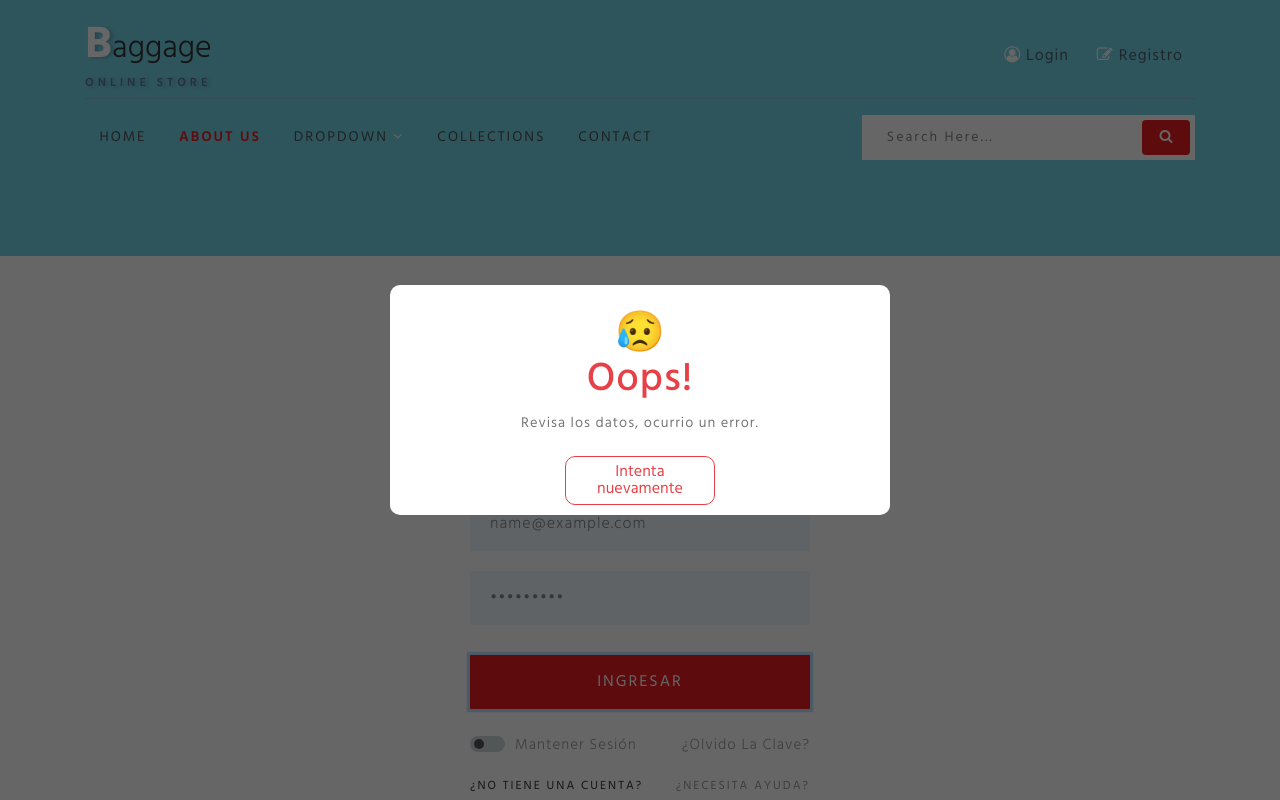
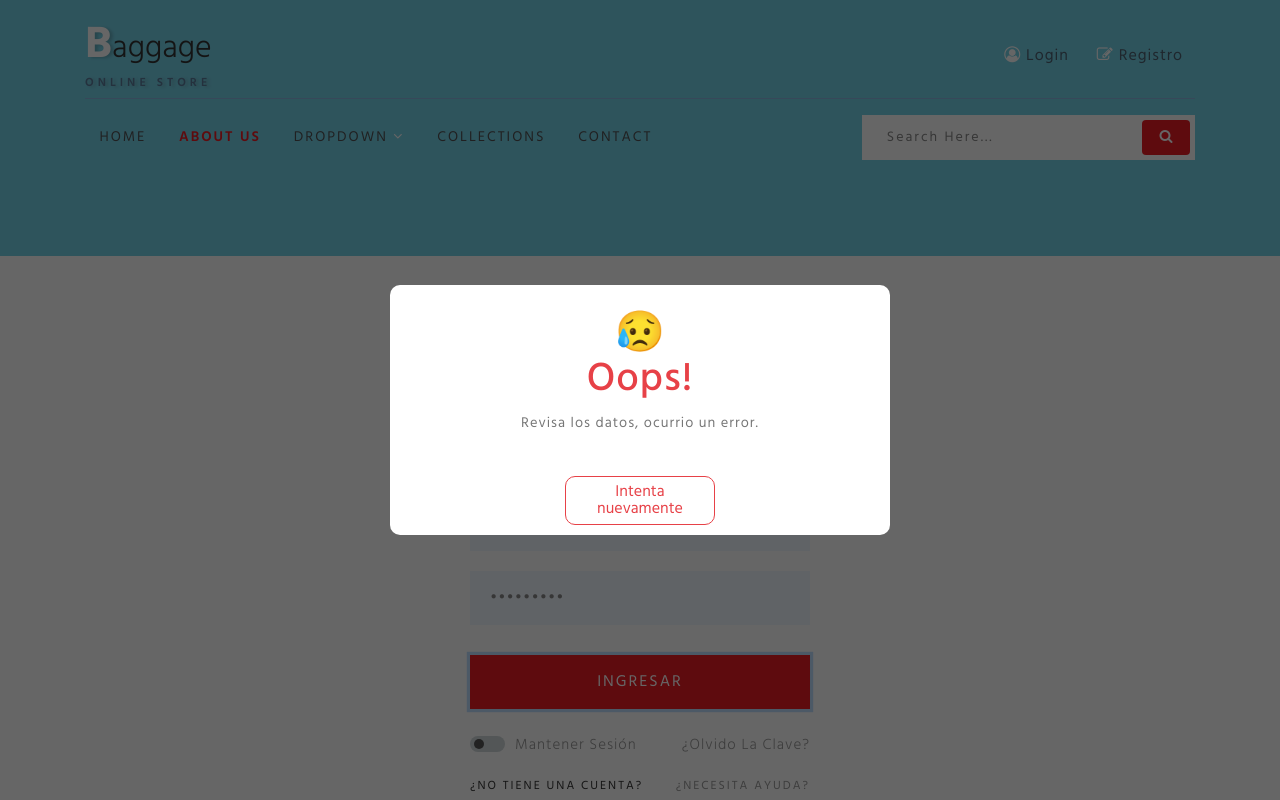
Before and after one commit to xaca/proyecto-plataformas, a plain HTML site: page login.html in a window 1280 px wide. Both pictures are taken after typing "name@example.com", "Sample123" into the empty fields and a click on the button "INGRESAR". Shown: the top 800 px of the page. Drawn offline with Linux system fonts and the light colour scheme.

Commit message:
Ajuste de la interfaz de la ventana

```diff
--- a/css/style.css
+++ b/css/style.css
@@ -1709,7 +1709,7 @@ h3.sub-w3ls-headf {
     position: relative;
     background-color: #fff;
     width: 500px;
-    height: 230px;
+    height: 250px;
     margin-right: auto;
     margin-left: auto;
     top: 50%;
@@ -1727,6 +1727,7 @@ h3.sub-w3ls-headf {
     border-radius: 10px;
     height: 49px;
     line-height: 17px;
+    cursor: pointer;
 }
 .contenido-ventana p{
     position: absolute;
```
